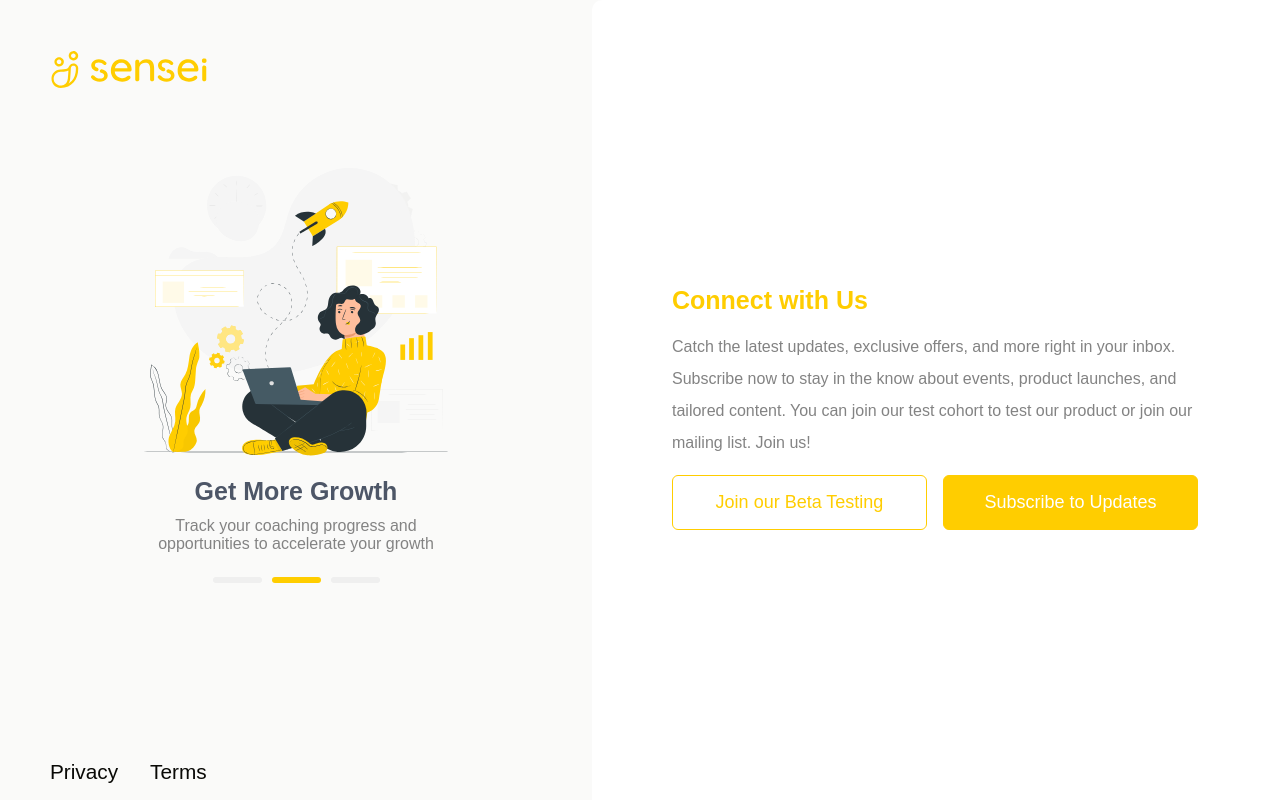
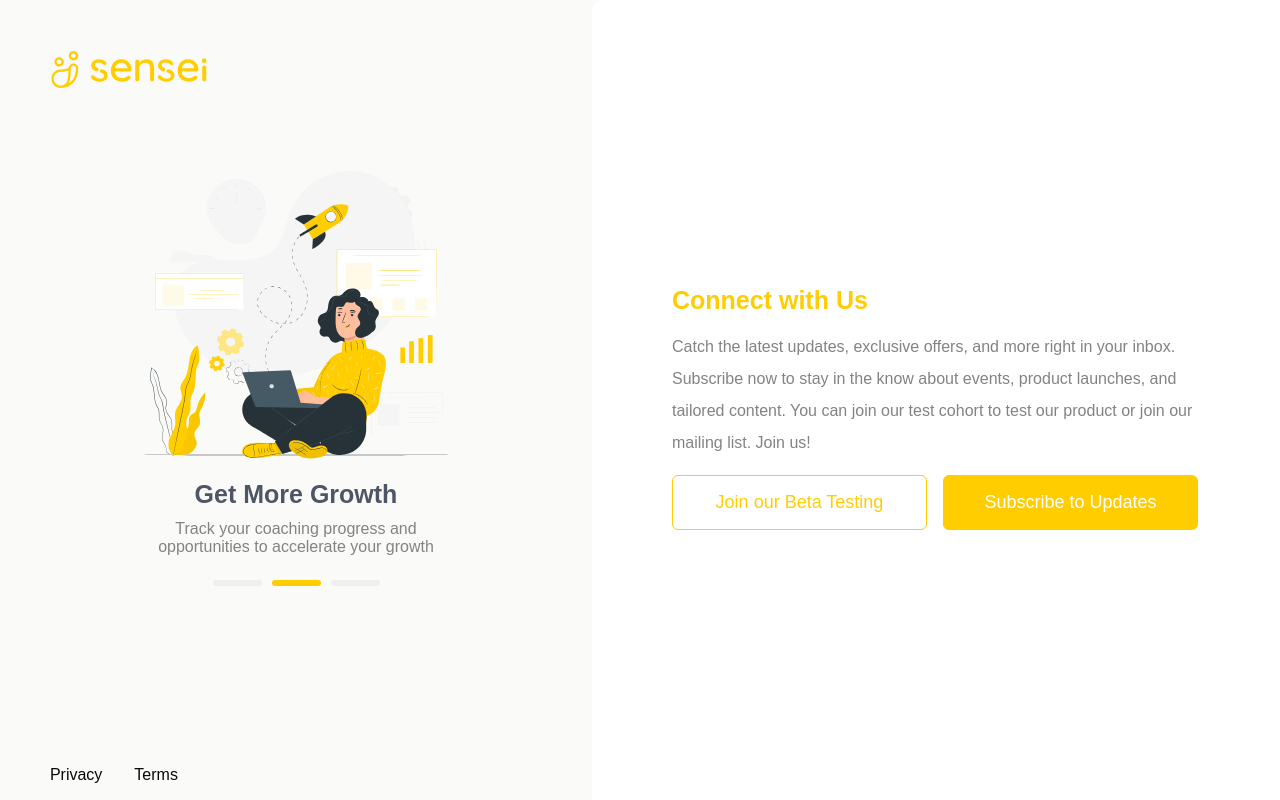
Before and after one commit to heispapijay/sensei, a React (Create React App) app: page / in a window 1280 px wide. Built offline with nearby package versions, Linux system fonts and the light colour scheme.

Commit message:
Update footer link color and address in privacy and terms pages

```diff
--- a/src/components/footer/footer.css
+++ b/src/components/footer/footer.css
@@ -29,7 +29,6 @@
     /* color: #0043bf; */
     color: #090906;
     text-decoration: none;
-    font-size: 1.3rem;
 }
 
 .footer-new a:hover{
```
